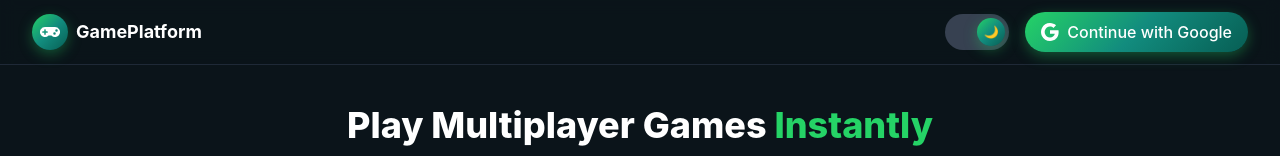
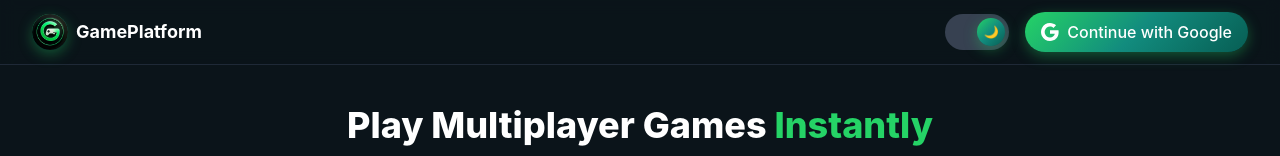
Before and after one commit to ayushraj706/X-O-X, a Next.js app: page / in a window 1280 px wide. Shown: the top 156 px of the page. Built offline with nearby package versions, Linux system fonts and the light colour scheme; no server answers.

Commit message:
Update Navbar to use custom logo instead of icon
Replaced the gamepad icon with a custom logo image in the Navbar component.

```diff
--- a/src/components/common/Navbar.js
+++ b/src/components/common/Navbar.js
@@ -2,7 +2,6 @@
 import { useAuth } from '../../context/AuthContext';
 import ThemeToggle from './ThemeToggle';
 import ProfileDropdown from './ProfileDropdown';
-import { FaGamepad } from 'react-icons/fa'; // Icon import kiya
 
 export default function Navbar() {
   const { user, login } = useAuth();
@@ -10,9 +9,13 @@ export default function Navbar() {
   return (
     <nav className="sticky top-0 z-40 backdrop-blur bg-white/80 dark:bg-wa-panelDark/80 border-b border-gray-200 dark:border-gray-800 px-4 sm:px-8 py-3 flex items-center justify-between">
       <div className="flex items-center gap-2">
-        {/* Emoji ki jagah professional icon */}
-        <div className="h-9 w-9 rounded-full bg-wa-gradient flex items-center justify-center text-white text-xl shadow-wa">
-          <FaGamepad />
+        {/* Custom Logo Image */}
+        <div className="h-9 w-9 rounded-full bg-wa-gradient flex items-center justify-center shadow-wa overflow-hidden">
+          <img
+            src="/logo.png"
+            alt="GamePlatform Logo"
+            className="h-full w-full object-cover"
+          />
         </div>
         <span className="font-bold text-lg text-gray-900 dark:text-white">GamePlatform</span>
       </div>
```
